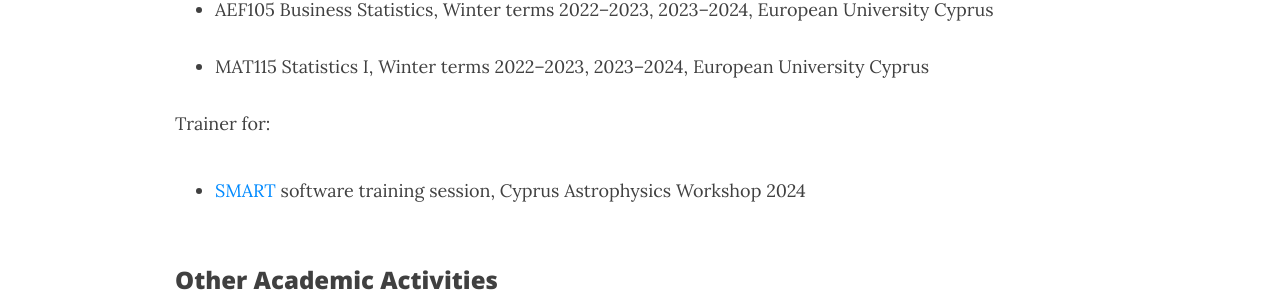
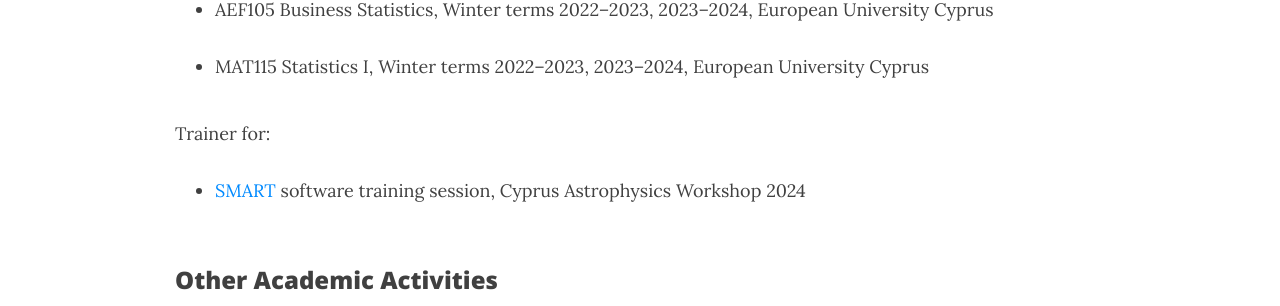
Before and after one commit to ch-var/ch-var.github.io, a Jekyll site: the page built from CV.html, in a window 1280 px wide and 900 px high, scrolled down 5942 px. Shown: the part 227-533 px from the top of the window. Built offline with Jekyll 4.4.1, drawn with Linux system fonts in a browser that asks for light colours; formulas are drawn with MathJax 3.

Commit message:
Update CV.html

```diff
--- a/CV.html
+++ b/CV.html
@@ -165,7 +165,7 @@
 <p></p>
 <li class="responsive-margin">MAT115 Statistics I, Winter terms 2022–2023, 2023–2024, European University Cyprus</li>
 </ul>
-<p align='justify' style="margin-bottom: 40px;">Trainer for:</p>
+<p align='justify' style="margin-top: 40px;">Trainer for:</p>
 <ul>
 <li class="responsive-margin"><a href="https://github.com/ch-var/SMART">SMART</a> software training session, Cyprus Astrophysics Workshop 2024</li>
 </ul>
```
